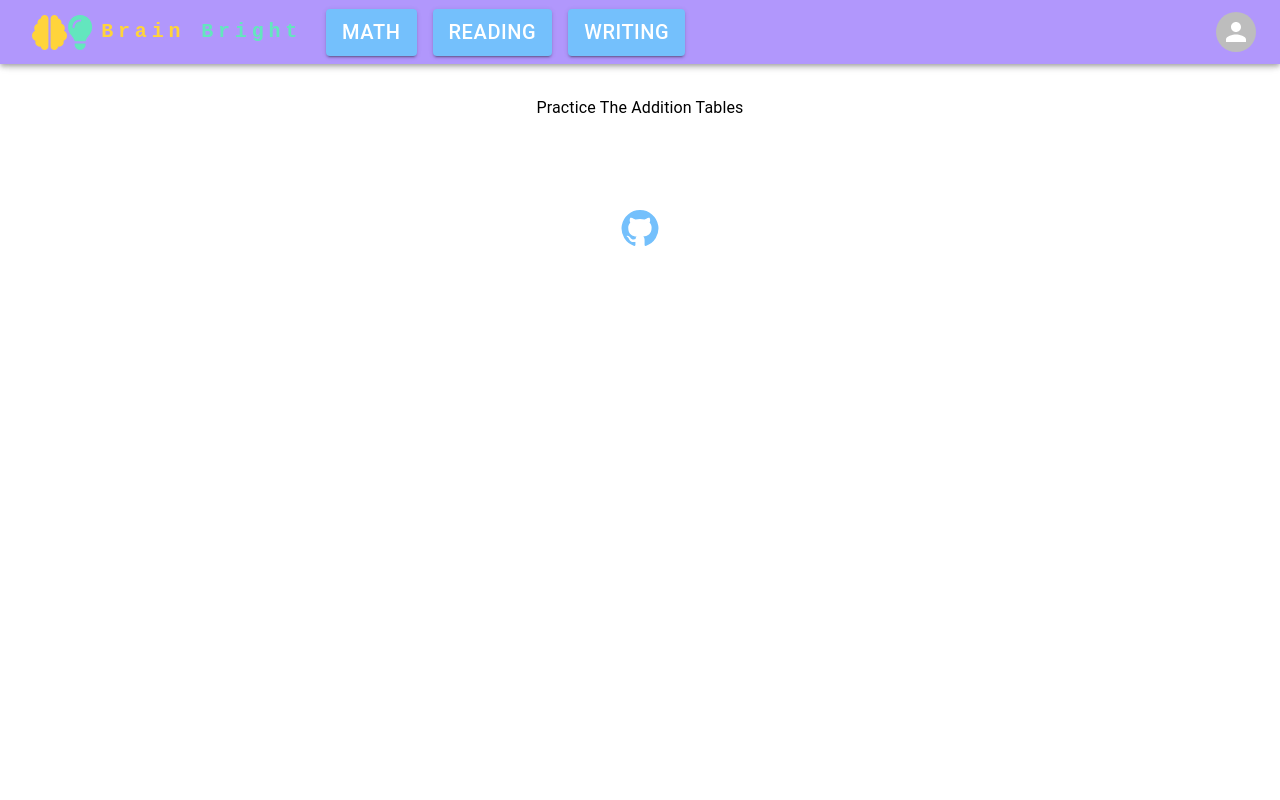
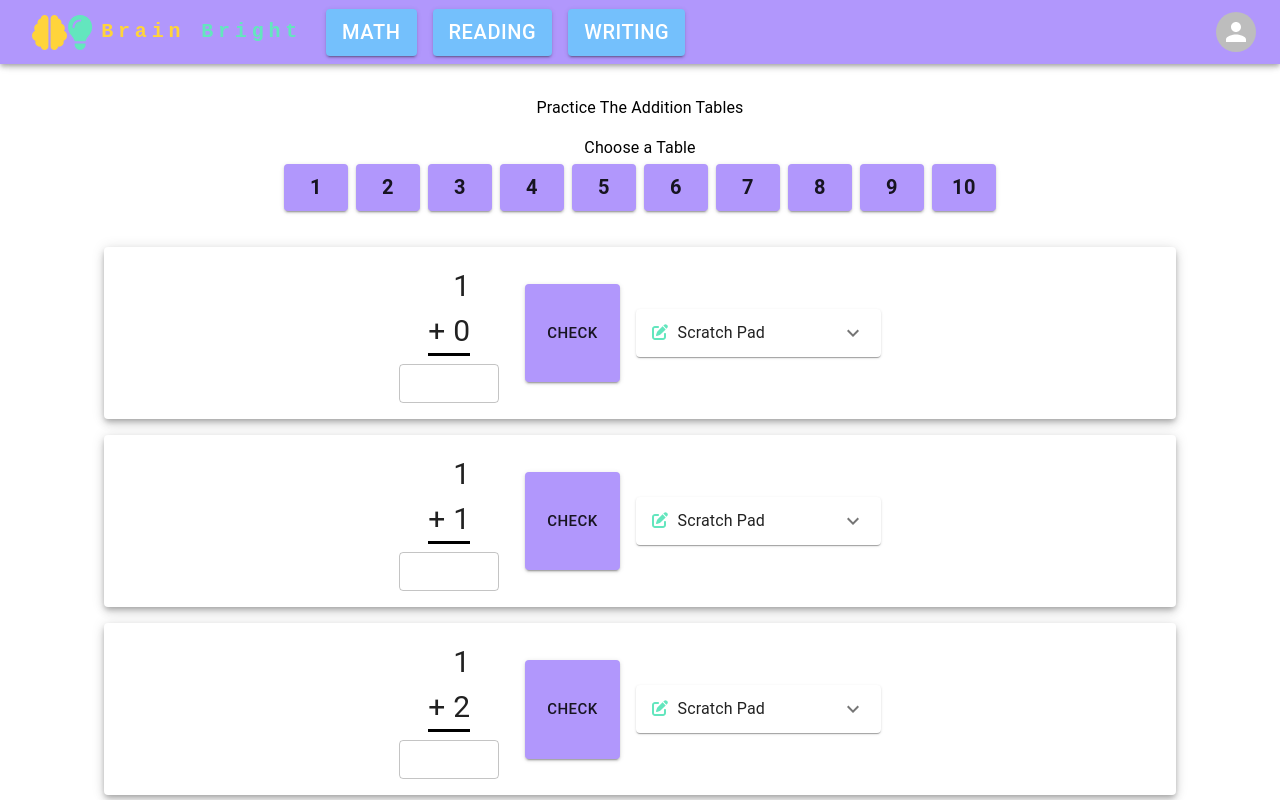
Before and after one commit to cprom/brain-bright-ts, a React (Vite) app: page /#/math/addition/table/practice in a window 1280 px wide. Shown: the top 800 px of the page. Built offline with nearby package versions, Linux system fonts and the light colour scheme.

Commit message:
working addition tables page

```diff
--- a/src/Pages/math/addition/addition-table-problem-sets.tsx
+++ b/src/Pages/math/addition/addition-table-problem-sets.tsx
@@ -1,12 +1,185 @@
-import { Box, Container, Typography } from "@mui/material"
+import {useState} from 'react'
+import { Box, Button,Container, Paper,Stack,TextField, Typography } from '@mui/material'
+import Grid2 from '@mui/material/Grid2';
+import '../../../App.css'
+import  ScratchPad  from '../../../components/scratch-pad/scratch-pad';
+import GreatJob from '../../../components/modal/great-job';
 
+
+type addtionTableObject = {
+    id: number,
+    addend1: number,
+    addend2: number,
+    answer: number,
+    inputValue: string
+}
+
+function generateAdditionTableProblems(addend: number) {
+
+    const additionProblemsArray: addtionTableObject[] = [];
+
+    for(let i = 0; i <= 10; i++){
+        additionProblemsArray.push({
+            id: i,
+            addend1: addend,
+            addend2: i,
+            answer: addend + i,
+            inputValue: "",
+
+        })
+    }
+    return additionProblemsArray
+}
+
+const problems = generateAdditionTableProblems(1);
+
+const AddtionTableProblems = () => {
+
+        const [items, setItems] = useState([...problems]);
+        const [selectedBtn, setSelectedBtn] = useState(-1);
+        const [correctAnswerCounter, setCorrectAnswerCounter] = useState(0);
+
+        const handleInputChange = (id: number, event: React.ChangeEvent<any>) => {
+            const newItems = items.map(item => {
+              if (item.id === id) {
+                return { ...item, inputValue: event.target.value };
+              }
+              return item;
+            });
+            setItems(newItems);
+          };
+
+          const chooseLevel = ( event: React.ChangeEvent<any>) => {
+            setCorrectAnswerCounter(0);
+            const newProblems = generateAdditionTableProblems(parseInt(event.target.value))
+              setItems([...newProblems]);
+              const buttonId = event.target.id.split('-')
+                setSelectedBtn(parseInt(buttonId[2]))
+
+                // reset textfield
+                const selectedInput = document.querySelectorAll<HTMLInputElement>("input[type='number'");
+                selectedInput.forEach(input => {
+                    input.value = ''
+                })
+
+                // reset button
+                checkButtonArr.forEach(button => {
+                    document.getElementById(button)?.setAttribute('class', 'btn-initial');
+
+                })
+                checkButtonArr.forEach(button => {
+                    const selectedBtn = document.getElementById(button);
+                    if(selectedBtn){
+                        selectedBtn.innerText = 'Check'
+                    }
+                })
+            }
+
+
+            const checkButtonArr = ['check-btn-0','check-btn-1','check-btn-2','check-btn-3','check-btn-4','check-btn-5','check-btn-6','check-btn-7','check-btn-8','check-btn-9']
+
+
+
+          const checkAnswer = (e: React.ChangeEvent<any>) => {
+            const value = e.target.value.split('_')
+            items.forEach(item => {
+                if(item.id == value[1] && item.answer == parseInt(item.inputValue)){
+                    const correct = document.getElementById(`check-btn-${item.id}`)
+                    if(correct){
+                        correct.innerText = 'Correct';
+                        setCorrectAnswerCounter(prevCount => prevCount + 1);
+                    }
+                    const btn_correct = document.getElementById(`check-btn-${item.id}`)
+                    if(btn_correct){
+                        btn_correct.setAttribute('class', 'btn-correct')
+                    }
+                }
+                if(item.id == value[1] && item.answer !== parseInt(item.inputValue)){
+
+                   const incorrect =  document.getElementById(`check-btn-${item.id}`)
+                   if(incorrect){
+                    incorrect.innerText = 'Incorrect'
+                   }
+                   const btn_incorrect = document.getElementById(`check-btn-${item.id}`)
+                    if(btn_incorrect){
+                        btn_incorrect.setAttribute('class', 'btn-incorrect');
+                    }
+                }
+
+            })
+        }
+
+
+    return (
+<>
+                <Container sx={{minWidth: '400px', m: 0}}>
+                <Box sx={{ padding: 2}}>
+                    <Typography>Choose a Table</Typography>
+
+                    <Button id='level-btn-1' variant='contained' sx={{fontSize: 20, fontWeight: 'bold', margin: .5}} value='1' color={selectedBtn === 1 ? "secondary" : "primary"} onClick={chooseLevel}>1</Button>
+                    <Button id='level-btn-2' variant='contained' sx={{fontSize: 20, fontWeight: 'bold', margin: .5}} value='2' color={selectedBtn === 2 ? "secondary" : "primary"} onClick={chooseLevel}>2</Button>
+                    <Button id='level-btn-3' variant='contained' sx={{fontSize: 20, fontWeight: 'bold', margin: .5}} value='3' color={selectedBtn === 3 ? "secondary" : "primary"} onClick={chooseLevel}>3</Button>
+                    <Button id='level-btn-4' variant='contained' sx={{fontSize: 20, fontWeight: 'bold', margin: .5}} value='4' color={selectedBtn === 4 ? "secondary" : "primary"} onClick={chooseLevel}>4</Button>
+                    <Button id='level-btn-5' variant='contained' sx={{fontSize: 20, fontWeight: 'bold', margin: .5}} value='5' color={selectedBtn === 5 ? "secondary" : "primary"} onClick={chooseLevel}>5</Button>
+                    <Button id='level-btn-6' variant='contained' sx={{fontSize: 20, fontWeight: 'bold', margin: .5}} value='6' color={selectedBtn === 6 ? "secondary" : "primary"} onClick={chooseLevel}>6</Button>
+                    <Button id='level-btn-7' variant='contained' sx={{fontSize: 20, fontWeight: 'bold', margin: .5}} value='7' color={selectedBtn === 7 ? "secondary" : "primary"} onClick={chooseLevel}>7</Button>
+                    <Button id='level-btn-8' variant='contained' sx={{fontSize: 20, fontWeight: 'bold', margin: .5}} value='8' color={selectedBtn === 8 ? "secondary" : "primary"} onClick={chooseLevel}>8</Button>
+                    <Button id='level-btn-9' variant='contained' sx={{fontSize: 20, fontWeight: 'bold', margin: .5}} value='9' color={selectedBtn === 9 ? "secondary" : "primary"} onClick={chooseLevel}>9</Button>
+                    <Button id='level-btn-10' variant='contained' sx={{fontSize: 20, fontWeight: 'bold', margin: .5}} value='10' color={selectedBtn === 10 ? "secondary" : "primary"} onClick={chooseLevel}>10</Button>
+
+                </Box>
+                {
+                correctAnswerCounter == 11
+                ?
+                <div className='center-container'><GreatJob count={correctAnswerCounter} /></div>
+                :
+                ""
+                }
+                <Box>
+                    {
+                        items.map((problem) => (
+                        <Paper key={problem.id} elevation={5} sx={{p: 2, m: 2}}>
+                            <Grid2 container spacing={2} display="flex" justifyContent="center" alignItems="center" textAlign='center' size="grow">
+                                <div >
+                                <div style={{display: 'flex', flexDirection: 'row', justifyContent: 'center'}}>
+                                    <div style={{textAlign: 'right', borderBottom: '3px solid black'}}>
+                                    <Stack><Typography fontSize={30}>{problem.addend1}</Typography></Stack>
+                                    <Stack><Typography fontSize={30} >+ {problem.addend2}</Typography> </Stack>
+                                    </div>
+                                </div>
+                                <TextField
+                                    id={(problem.id).toString()}
+                                    type='number'
+                                    inputMode='numeric'
+                                    size='small'
+                                    slotProps={{ htmlInput: { maxLength: 5 } }}
+                                    onChange={(event) => handleInputChange(problem.id, event)}
+                                    autoComplete='off'
+                                    sx={{
+                                        input: { fontSize: '1.70rem', textAlign: 'center', p: 0 },
+                                        width: '100px', mt: 1
+                                      }}
+                                />
+                                </div>
+
+                                <Button onClick={checkAnswer}  value={`${problem.answer}_${problem.id}`} id={`check-btn-${problem.id}`} variant='contained' size='large' sx={{height:98.66, ml: '10px' }}>Check</Button>
+                                <ScratchPad />
+                            </Grid2>
+                        </Paper>
+                        ))
+                    }
+                </Box>
+                </Container>
+            </>
+    )
+}
 
 const AdditionTableProblemSets = () => {
     return (
         <Container sx={{textAlign: 'center'}}>
         <Box style={{justifyItems: 'center'}} sx={{mt: 12}}>
             <Typography>Practice The Addition Tables</Typography>
-            {/* <MultiplicationTableProblems/> */}
+            <AddtionTableProblems/>
         </Box>
     </Container>
     )
--- a/src/Pages/math/multiplication/multiplication-table-problem-sets.tsx
+++ b/src/Pages/math/multiplication/multiplication-table-problem-sets.tsx
@@ -31,8 +31,6 @@ type multiplicationObject = {
   return multiplicationArray;
   }
 
-
-    // const problems = generateMultiplemultiplicationProblems(10,1,10)
     const problems = multiplicationProblems(1)
     const MultiplicationTableProblems = () => {
     const [items, setItems] = useState([...problems]);
@@ -50,6 +48,7 @@ type multiplicationObject = {
       };
 
       const chooseLevel = ( event: React.ChangeEvent<any>) => {
+        setCorrectAnswerCounter(0);
         const newProblems = multiplicationProblems(event.target.value)
           setItems([...newProblems]);
           const buttonId = event.target.id.split('-')
```
